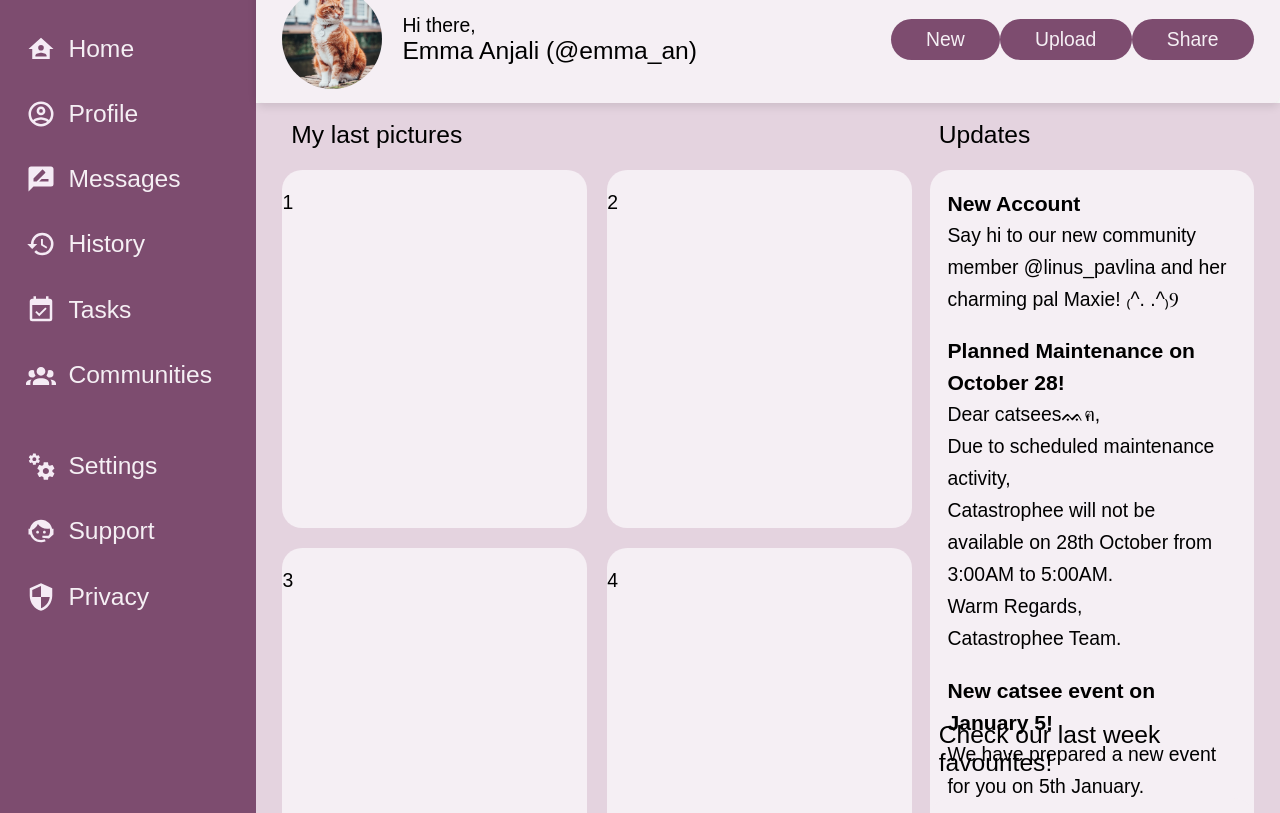
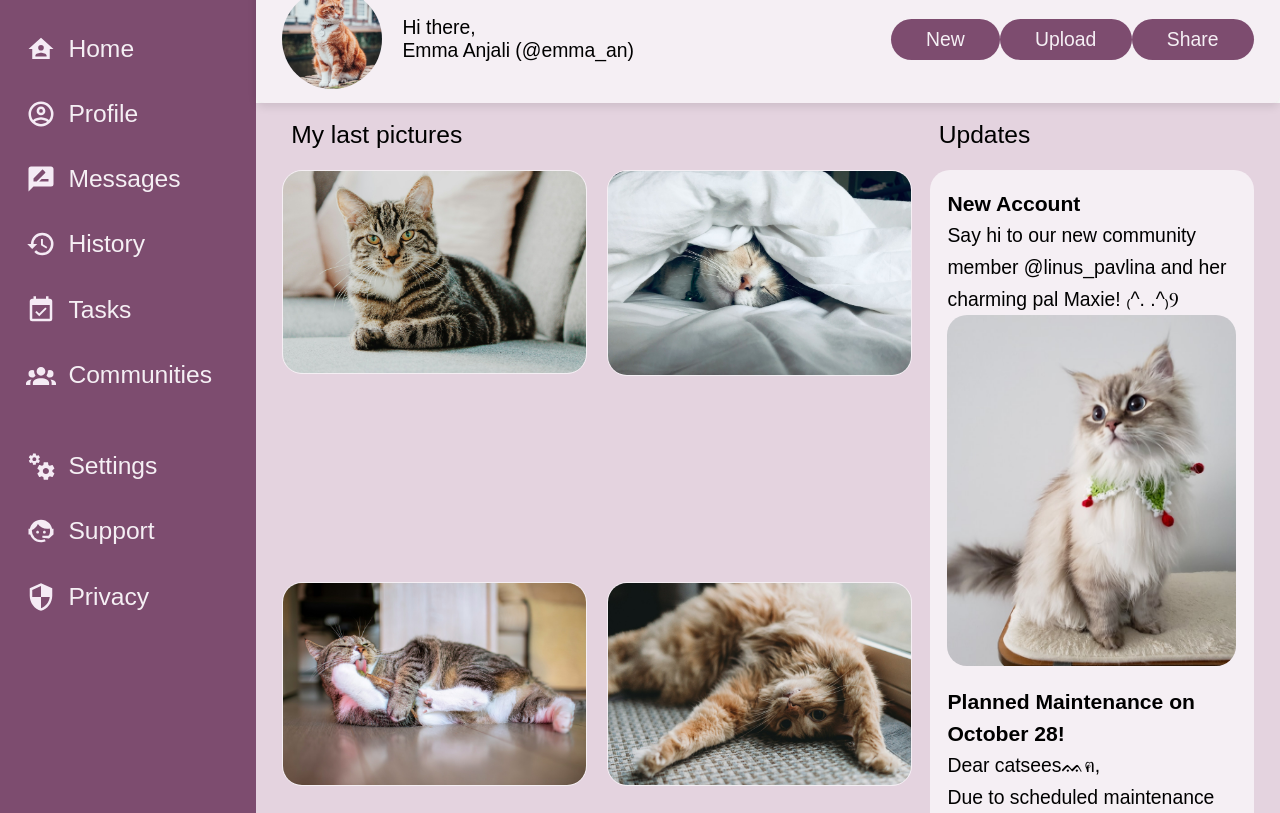
Before and after one commit to ukrainska/admin-dashboard, a plain HTML site: page index.html in a window 1280 px wide. Shown: the part 113-926 px from the top of the page. Drawn offline with Linux system fonts and the light colour scheme; a web font is replaced by a local one.

Commit message:
Fix css structure

```diff
--- a/index.html
+++ b/index.html
@@ -4,7 +4,7 @@
     <meta charset="UTF-8">
     <meta name="viewport" content="width=device-width, initial-scale=1.0">
     <link rel="stylesheet" href="style.css">
-    <title>Catastrophee</title>
+    <title>Catstrophee</title>
 </head>
 <body>
     <div class="container">
@@ -79,12 +79,12 @@
             <div class="content">
                 <div class="heading">My last pictures</div>
                 <div class="images">
-                    <div class="image">1</div>
-                    <div class="image">2</div>
-                    <div class="image">3</div>
-                    <div class="image">4</div>
-                    <div class="image">5</div>
-                    <div class="image">6</div>
+                    <img src="images/first-cat.jpg" class="image">
+                    <img src="images/second-cat.jpg" class="image">
+                    <img src="images/third-cat.jpg" class="image">
+                    <img src="images/forth-cat.jpg" class="image">
+                    <img src="images/fifth-cat.jpg" class="image">
+                    <img src="images/sixth-cat.jpg" class="image">
                 </div>
             </div>
 
@@ -95,11 +95,12 @@
                     <div>
                         <h3>New Account</h3>
                         <p>Say hi to our new community member @linus_pavlina and her charming pal Maxie! ₍^. .^₎Ⳋ</p>
+                        <img src="images/update-cat.jpg">
                     </div>
                     <div>
                         <h3>Planned Maintenance on October 28!</h3>
                         <p>Dear catseesᨐฅ, <br> Due to scheduled maintenance activity,<br>
-                            Catastrophee will not be available on 28th October from 3:00AM to 5:00AM. <br>Warm Regards, <br>Catastrophee Team.
+                            Catstrophee will not be available on 28th October from 3:00AM to 5:00AM. <br>Warm Regards, <br>Catstrophee Team.
                         </p>
                     </div>
                     <div>
--- a/style.css
+++ b/style.css
@@ -59,6 +59,19 @@
     padding-inline: 2rem;
 }
 
+.notifications {
+    display: flex;
+    justify-content: center;
+    align-items: center;
+    gap: 30px;
+}
+
+.not-img {
+    width: 60px;
+    height: 60px;
+    border-radius: 90px;
+}
+
 .sign-in {
     display: grid;
     grid-auto-flow: column;
@@ -69,15 +82,18 @@
     border-radius: 8px;
 }
 
-.sign-in span {
-    font-weight: 500;
-    font-size: 1.4rem;
+.profile {
+    display: grid;
+    grid-template-columns: auto 1fr;
+    align-items: center;
+    gap: 20px;
 }
 
-.nav {
-    display: flex;
-    justify-content: space-between;
-    align-items: center;
+.profile-img {
+    width: 100px;
+    height: 100px;
+    border-radius: 90px;
+    grid-column: 1;
 }
 
 .sign-in,
@@ -87,10 +103,16 @@
     position:sticky;
 }
 
+.nav {
+    display: flex;
+    justify-content: space-between;
+    align-items: center;
+}
+
 .main-content {
     display: grid;
     grid-template-columns: 2fr 1fr;
-    grid-template-rows: 600px auto;
+    grid-template-rows: auto auto;
     background-color: var(--main-content-color);
     padding-inline: 1.5rem;
     padding-block: 1rem;
@@ -122,10 +144,14 @@
 .image {
     background-color: var(--light-font);
     border-radius: 20px;
-    padding-top: 1.2rem;
+    border: 1px solid var(--light-font);
+    width: 100%;
+    height: auto;
 }
 
 .updates {
+    max-height: 700px;
+    overflow-y: auto;
     grid-column: 2;
     grid-row: 1;
 }
@@ -133,6 +159,11 @@
 .trends {
     grid-column: 2;
     grid-row: 2;
+    height: 100%;
+}
+
+.trends span {
+    font-weight: 600;
 }
 
 .announcements h3 {
@@ -149,15 +180,6 @@
     border-radius: 20px;
     padding: 1rem;
     overflow-y: auto;
-}
-
-.trends{
-    grid-column: 2;
-    height: 100%;
-}
-
-.trends span {
-    font-weight: 600;
 }
 
 button {
@@ -192,29 +214,10 @@ input {
     float:left;
 }
 
-.notifications {
-    display: flex;
-    justify-content: center;
-    align-items: center;
-    gap: 30px;
+.updates img {
+    max-width: 100%;
+    height: auto;
+    display: block;
+    border-radius: 20px;
+    object-fit: contain;
 }
-
-.not-img {
-    width: 60px;
-    height: 60px;
-    border-radius: 90px;
-}
-
-.profile {
-    display: grid;
-    grid-template-columns: auto 1fr;
-    align-items: center;
-    gap: 20px;
-}
-
-.profile-img {
-    width: 100px;
-    height: 100px;
-    border-radius: 90px;
-    grid-column: 1;
-}
```
Also changed, not shown: images/fifth-cat.jpg (added), images/first-cat.jpg (added), images/forth-cat.jpg (added), images/second-cat.jpg (added), images/sixth-cat.jpg (added), images/third-cat.jpg (added), images/update-cat.jpg (added), 1 other file.
